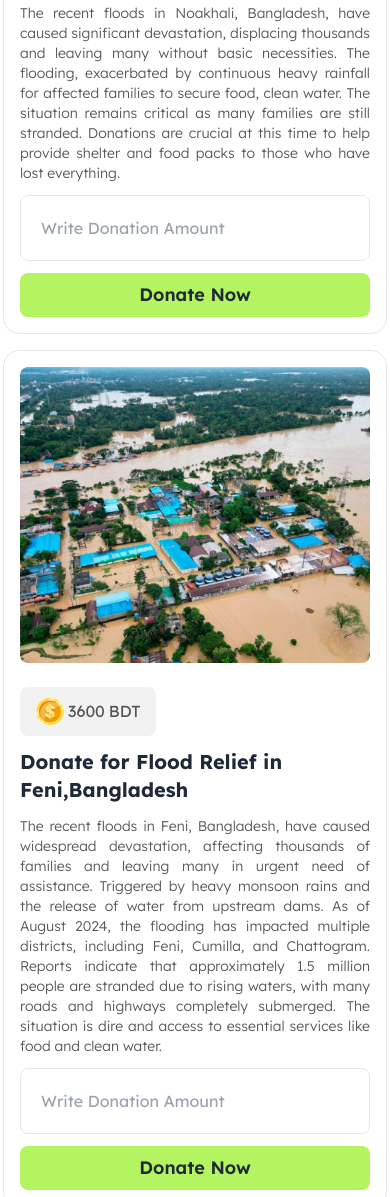
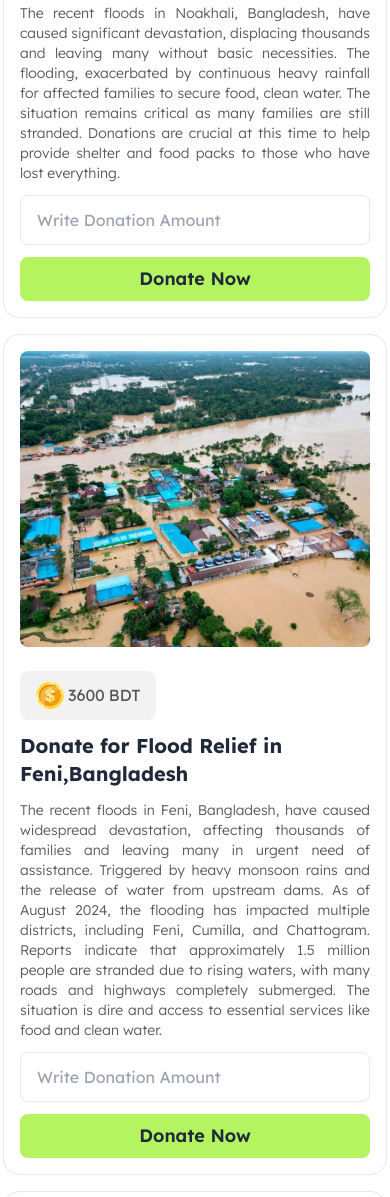
Before and after one commit to Ridoy5315/assignment-05-Donate-Bangladesh, a plain HTML site: page index.html in a window 390 px wide. Shown: the part 651-1848 px from the top of the page. Drawn offline with nearby package versions, Linux system fonts and the light colour scheme.

Commit message:
responsive design for small device has been complete

```diff
--- a/index.html
+++ b/index.html
@@ -125,14 +125,7 @@
               food packs to those who have lost everything.
             </p>
             <!-- amount input -->
-            <input
-              id="noakhali-donate-input"
-              placeholder="Write Donation Amount"
-              class="border p-5 rounded-lg w-full"
-              type="number"
-              name=""
-              id=""
-            />
+            <input id="noakhali-donate-input" class="border py-3 px-4 rounded-lg w-full" placeholder="Write Donation Amount" type="text">
             <br />
             <button
               id="noakhali-donate-button"
@@ -174,13 +167,7 @@
               essential services like food and clean water.
             </p>
             <!-- amount input -->
-            <input
-              placeholder="Write Donation Amount"
-              class="border p-5 rounded-lg w-full"
-              type="number"
-              name=""
-              id="feni-donate-input"
-            />
+            <input id="feni-donate-input" class="border py-3 px-4 rounded-lg w-full" placeholder="Write Donation Amount" type="text">
             <br />
             <button
               id="feni-donate-button"
@@ -225,13 +212,7 @@
               outrage and calls for accountability.
             </p>
             <!-- amount input -->
-            <input
-              placeholder="Write Donation Amount"
-              class="border p-5 rounded-lg w-full"
-              type="number"
-              name=""
-              id="quota-donate-input"
-            />
+             <input id="quota-donate-input" class="border py-3 px-4 rounded-lg w-full" placeholder="Write Donation Amount" type="text">
             <br />
             <button
               id="quota-donate-button"
```
